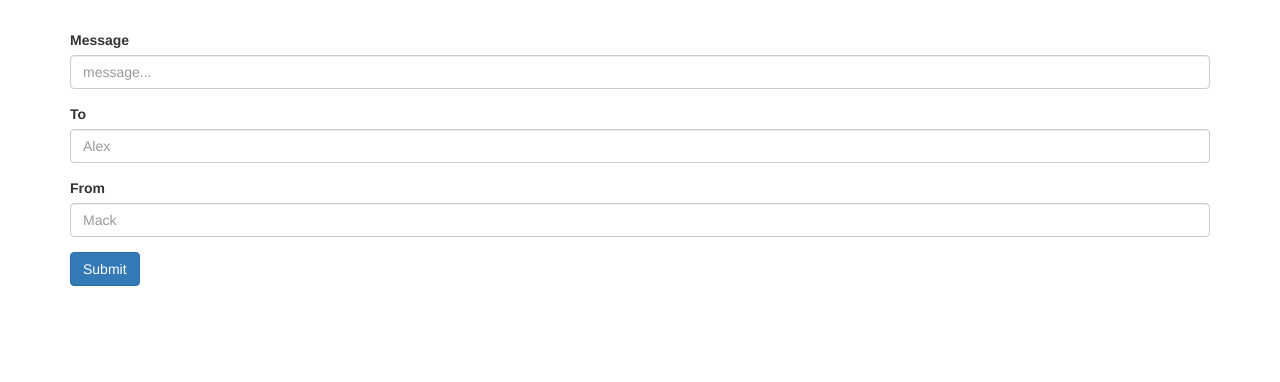
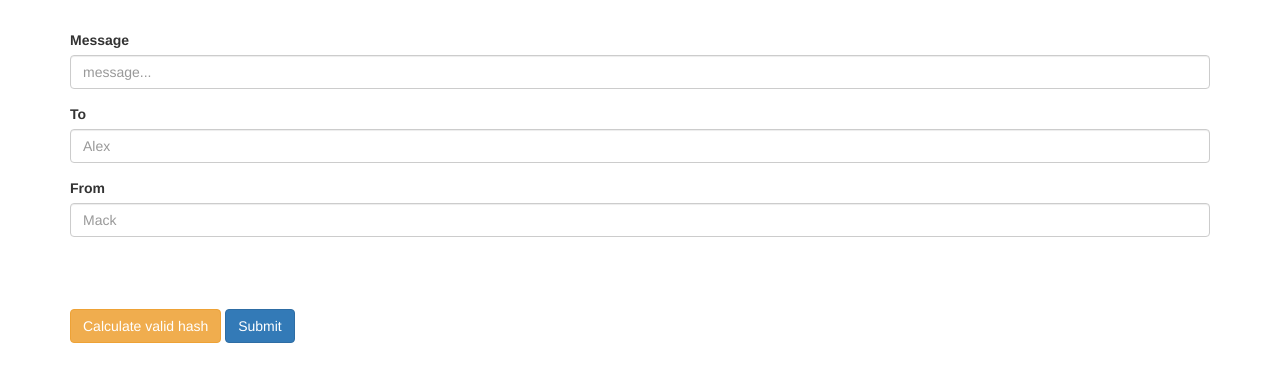
Before and after one commit to atalhassan/blockchain, a Node server app: template views/new.ejs in a window 1280 px wide. Shown: the part 50-432 px from the top of the page. Run offline with Node 20, Linux system fonts and the light colour scheme; the template is opened without the code that fills it, so the values that code supplies are empty; some libraries are stand-ins or nearby versions.

Commit message:
update hash calculation

```diff
--- a/block.js
+++ b/block.js
@@ -9,6 +9,8 @@ module.exports = class Block {
     this.prevHash = prevHash;
     this.salt = salt;
     this.hash = hash;
+    this.key = "00";
+    this.length = this.key.length;
   }
 
   calculateHash() {
@@ -22,7 +24,7 @@ module.exports = class Block {
   startMining(){
     this.hash = this.calculateHash()
     console.log("Mining block " + this.index + "... ")
-    while(this.hash.substring(0,5) !== "12345"){
+    while(this.hash.substring(0,this.length ) !== this.key){
       this.salt++;
       this.hash = this.calculateHash()
     }
--- a/index.js
+++ b/index.js
@@ -33,7 +33,8 @@ app.get("/", function(req, res) {
 app.get("/new", function(req, res) {
   var lastBlock = myChain.getLatestBlock();
   var newBlock = new Block(lastBlock.index + 1, Date.now(), {}, lastBlock.hash);
-  res.render("new", {newBlock:newBlock, prevHash: lastBlock.hash});
+
+  res.render("new", {newBlock:newBlock, key: newBlock.key, length: newBlock.length});
 })
 
 
@@ -86,6 +87,6 @@ app.post("/new", function(req, res) {
 // ===================
 // App listner
 // ===================
-app.listen(process.env.PORT, process.env.IP,function(){
+app.listen(3000,function(){
   console.log("Blockchian server is up...");
 });
--- a/views/new.ejs
+++ b/views/new.ejs
@@ -4,15 +4,15 @@
   <form action="/new" method="POST" id="myForm">
     <div class="form-group">
       <label for="Data_Message">Message</label>
-      <input name="message" type="text" class="form-control" id="Data_Message"  placeholder="message..." >
+      <input name="message" id="message" type="text" class="form-control" id="Data_Message"  placeholder="message..." required>
     </div>
     <div class="form-group">
       <label for="Data_To">To</label>
-      <input name="to" type="text" class="form-control" id="Data_To" placeholder="Alex" >
+      <input name="to" id="to" type="text" class="form-control" id="Data_To" placeholder="Alex" required>
     </div>
     <div class="form-group">
       <label for="Data_From">From</label>
-      <input name="from" type="text" class="form-control" id="Data_From" placeholder="Mack" >
+      <input name="from" id="from" type="text" class="form-control" id="Data_From" placeholder="Mack" required>
 
       <input name="index" id="index" type="hidden" >
       <input name="timestamp" id="timestamp"  type="hidden" >
@@ -20,35 +20,52 @@
       <input name="prevHash" id="prevHash"  type="hidden" >
       <input name="salt" id="salt"  type="hidden" >
       <input name="val" id="val"  type="hidden" >
+      <br>
+      <div class="alert" role="alert" id="hash_alert">
 
       </div>
-    <button type="submit" class="btn btn-primary">Submit</button>
+    </div>
+
+    <button type="button" class="btn btn-warning" id="clac_hash">Calculate valid hash</button>
+    <button type="submit" class="btn btn-primary" id="formSubmit">Submit</button>
   </form>
   <br>
-  <div class="alert" role="alert" id="hash">
 
-  </div>
 </div>
 
 <script type="text/javascript" src="./bower_components/crypto-js/crypto-js.js"></script>
 <script src="js/blockchain.js" async></script>
 <script>
+var newBlock;
 
-$('#myForm').on('submit', function(e){
-    var data = {message: e.target.Data_Message.value, to: e.target.Data_To.value, from: e.target.Data_From.value}
-    var newBlock = new Block(<%= newBlock.index %>, Date.now(), data);
-    newBlock.prevHash = <%- JSON.stringify(prevHash)%>
-    alert("Mining will start, may take few minutes");
-    $('html').css('cursor','progress');
-    newBlock.startMining();
-    $('html').css('cursor','auto');
-    alert("Mining Done");
+$("#formSubmit").hide()
+function startMining() {
+    newBlock.hash = newBlock.calculateHash()
+    $("#hash_alert").html("Mining hash (This may take a while): " + newBlock.hash)
+    if(newBlock.hash.substring(0,<%=length%>) !== <%-JSON.stringify(key)%>){
+      $("#hash_alert").addClass("alert-warning")
+      newBlock.salt++;
+    } else {
+      $("#hash_alert").removeClass("alert-warning")
+      $("#hash_alert").addClass("alert-success")
+      $("#hash_alert").html("Mining Done: " + newBlock.hash)
       $("#index").val(newBlock.index);
       $("#timestamp").val(newBlock.timestamp);
       $("#hash").val(newBlock.hash);
       $("#prevHash").val(newBlock.prevHash);
       $("#salt").val(newBlock.salt);
       $("#val").val(newBlock.hashed());
+      $("#formSubmit").show()
+      clearInterval()
+    }
+}
+
+
+$('#clac_hash').on('click', function(){
+    var data = {message: $("#message").val(), to:$("#to").val(), from: $("#from").val()}
+    newBlock = new Block(<%= newBlock.index %>, Date.now(), data);
+    newBlock.prevHash = <%- JSON.stringify(newBlock.hash)%>
+    setInterval(startMining, 0);
 });
 </script>
 
```
Lines whose indentation alone changed are shown as unchanged.
